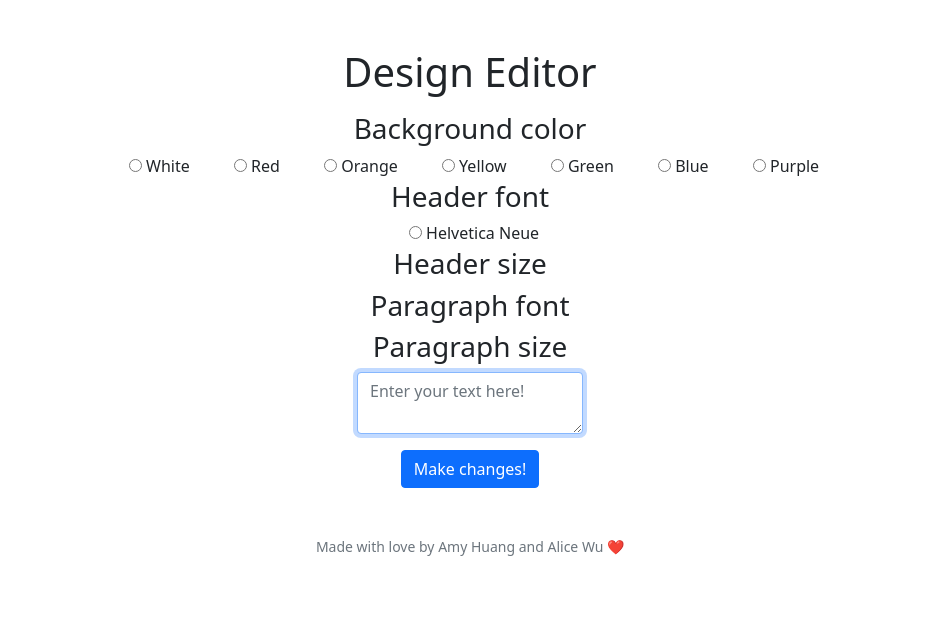
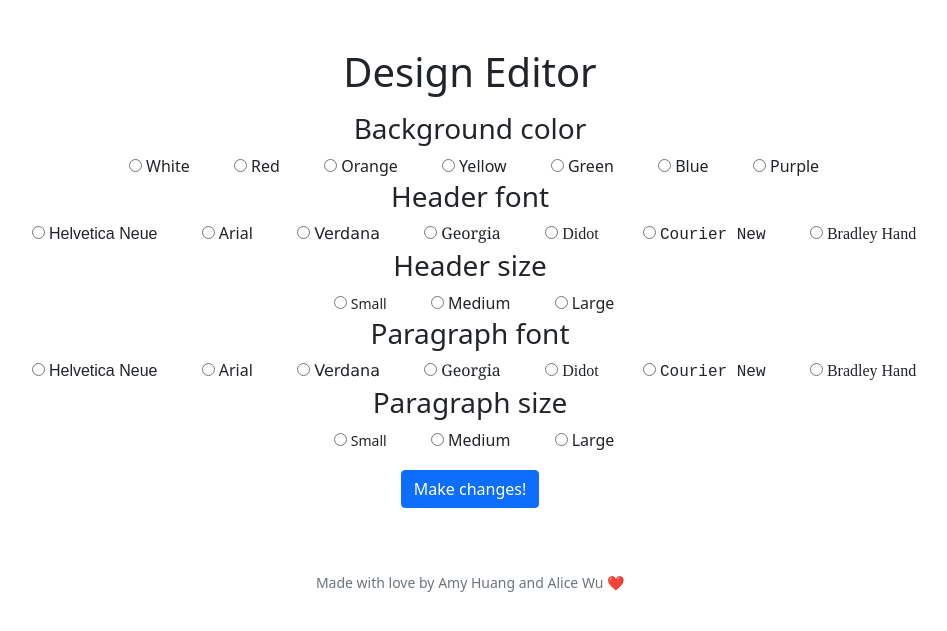
Before and after one commit to awu2003/final-project, a Flask app: page /edit-design in a window 1280 px wide. Shown: the part 76-707 px from the top of the page, without its empty margins (170-1117 px from the left). Run offline with Flask 2, Linux system fonts and the light colour scheme; a user stored in the database is signed in; some libraries are stand-ins or nearby versions.

Commit message:
frontend for design editor

```diff
--- a/website/static/styles.css
+++ b/website/static/styles.css
@@ -4,22 +4,33 @@ nav .navbar-brand
     font-size: xx-large;
 }
 
-/* Colors for brand */
-nav .navbar-brand .blue
-{
-    color: #537fbe;
+/* Fonts */
+.helvetica-neue {
+    font-family: "Helvetica Neue";
 }
-nav .navbar-brand .red
-{
-    color: #ea433b;
+
+.helvetica-neue {
+    font-family: "Arial";
 }
-nav .navbar-brand .yellow
-{
-    color: #f5b82e;
+
+.verdana {
+    font-family: "Verdana";
 }
-nav .navbar-brand .green
-{
-    color: #2e944b;
+
+.georgia {
+    font-family: "Georgia";
+}
+
+.didot {
+    font-family: "Didot";
+}
+
+.courier-new {
+    font-family: "Courier New";
+}
+
+.bradley-hand {
+    font-family: "Bradley hand";
 }
 
 .button {
--- a/website/templates/edit-design.html
+++ b/website/templates/edit-design.html
@@ -8,7 +8,8 @@
     <div class="mb-3">
         <h1>Design Editor</h1>
     </div>
-    <form action="/edit-design" method="post">
+    <form class="mb-3"action="/edit-design" method="post">
+        <div class="mb-3">
             <h3>Background color</h3>
                 <div class="form-check form-check-inline">
                     <input type="radio" id="background-color" name="background-color" value="white"> <label>White</label>
@@ -33,14 +34,69 @@
                 </div>
             <h3>Header font</h3>
                 <div class="form-check form-check-inline">
-                <input type="radio" id="header-font" id="header-font" value="helvetica neue"> <label>Helvetica Neue</label>
+                    <input type="radio" id="header-font" id="header-font" value="helvetica-neue"> <label class="helvetica-neue">Helvetica Neue</label>
                 </div>
-        </select>
+                <div class="form-check form-check-inline">
+                    <input type="radio" id="header-font" id="header-font" value="arial"> <label class="arial">Arial</label>
+                </div>
+                <div class="form-check form-check-inline">
+                    <input type="radio" id="header-font" id="header-font" value="verdana"> <label class="verdana">Verdana</label>
+                </div>
+                <div class="form-check form-check-inline">
+                    <input type="radio" id="header-font" id="header-font" value="georgia"> <label class="georgia">Georgia</label>
+                </div>
+                <div class="form-check form-check-inline">
+                    <input type="radio" id="header-font" id="header-font" value="didot"> <label class="didot">Didot</label>
+                </div>
+                <div class="form-check form-check-inline">
+                    <input type="radio" id="header-font" id="header-font" value="courier-new"> <label class="courier-new">Courier New</label>
+                </div>
+                <div class="form-check form-check-inline">
+                    <input type="radio" id="header-font" id="header-font" value="bradley-hand"> <label class="bradley-hand">Bradley Hand</label>
+                </div>
             <h3>Header size</h3>
+                <div class="form-check form-check-inline">
+                    <input type="radio" id="header-size" id="header-size" value="small"> <label class="small">Small</label>
+                </div>
+                <div class="form-check form-check-inline">
+                    <input type="radio" id="header-size" id="header-size" value="medium"> <label class="medium">Medium</label>
+                </div>
+                <div class="form-check form-check-inline">
+                    <input type="radio" id="header-size" id="header-size" value="large"> <label class="large">Large</label>
+                </div>
             <h3>Paragraph font</h3>
+                <div class="form-check form-check-inline">
+                    <input type="radio" id="paragraph-font" id="paragraph-font" value="helvetica-neue"> <label class="helvetica-neue">Helvetica Neue</label>
+                </div>
+                <div class="form-check form-check-inline">
+                    <input type="radio" id="paragraph-font" id="paragraph-font" value="arial"> <label class="arial">Arial</label>
+                </div>
+                <div class="form-check form-check-inline">
+                    <input type="radio" id="paragraph-font" id="paragraph-font" value="verdana"> <label class="verdana">Verdana</label>
+                </div>
+                <div class="form-check form-check-inline">
+                    <input type="radio" id="paragraph-font" id="paragraph-font" value="georgia"> <label class="georgia">Georgia</label>
+                </div>
+                <div class="form-check form-check-inline">
+                    <input type="radio" id="paragraph-font" id="paragraph-font" value="didot"> <label class="didot">Didot</label>
+                </div>
+                <div class="form-check form-check-inline">
+                    <input type="radio" id="paragraph-font" id="paragraph-font" value="courier-new"> <label class="courier-new">Courier New</label>
+                </div>
+                <div class="form-check form-check-inline">
+                    <input type="radio" id="paragraph-font" id="paragraph-font" value="bradley-hand"> <label class="bradley-hand">Bradley Hand</label>
+                </div>
             <h3>Paragraph size</h3>
-        <div class="mb-3">
-            <textarea autocomplete="off" autofocus class="form-control mx-auto w-auto" id="paragraph-text" name="paragraph-text" placeholder="Enter your text here!" type="text"></textarea>
+                <div class="form-check form-check-inline">
+                    <input type="radio" id="paragraph-size" id="paragraph-size" value="small"> <label class="small">Small</label>
+                </div>
+                <div class="form-check form-check-inline">
+                    <input type="radio" id="paragraph-size" id="paragraph-size" value="medium"> <label class="medium">Medium</label>
+                </div>
+                <div class="form-check form-check-inline">
+                    <input type="radio" id="paragraph-size" id="paragraph-size" value="large"> <label class="large">Large</label>
+                </div>
+            <br>
         </div>
     <button class="btn btn-primary" type="submit">Make changes!</button>
     </form>
--- a/website/templates/layout.html
+++ b/website/templates/layout.html
@@ -38,7 +38,7 @@
                             <li class="nav-item"><a class="nav-link" href="/edit-header">Edit header</a></li>
                             <li class="nav-item"><a class="nav-link" href="/edit-paragraph">Edit paragraph</a></li>
                             <li class="nav-item"><a class="nav-link" href="/edit-image">Edit image</a></li>
-                            <li class="nav-item"><a class="nav-link" href="/edit-video.html">Edit video</a></li>
+                            <li class="nav-item"><a class="nav-link" href="/edit-video">Edit video</a></li>
                         </ul>
                         <ul class="navbar-nav ms-auto mt-2">
                             <li class="nav-item"><a class="nav-link" href="/logout">Log Out</a></li>
```
Also changed, not shown: 2 other files. Lines whose indentation alone changed are shown as unchanged.
